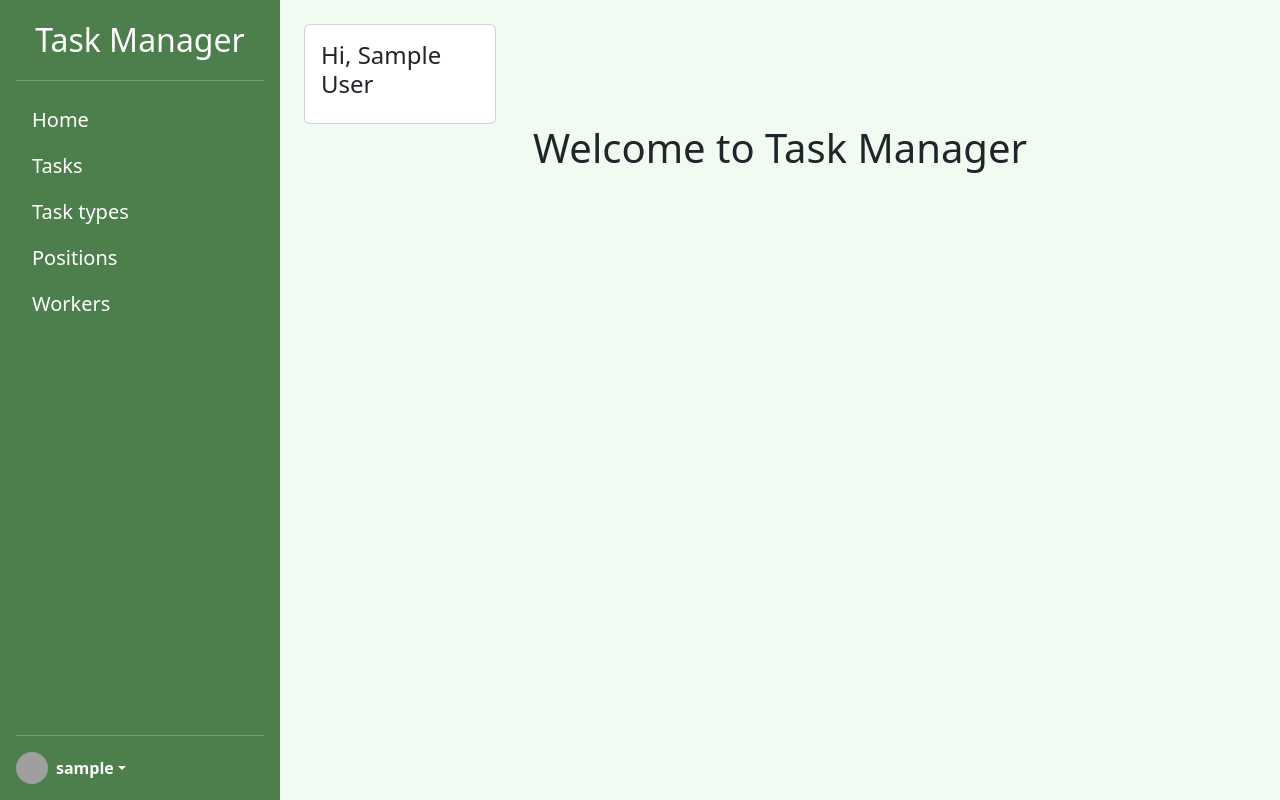
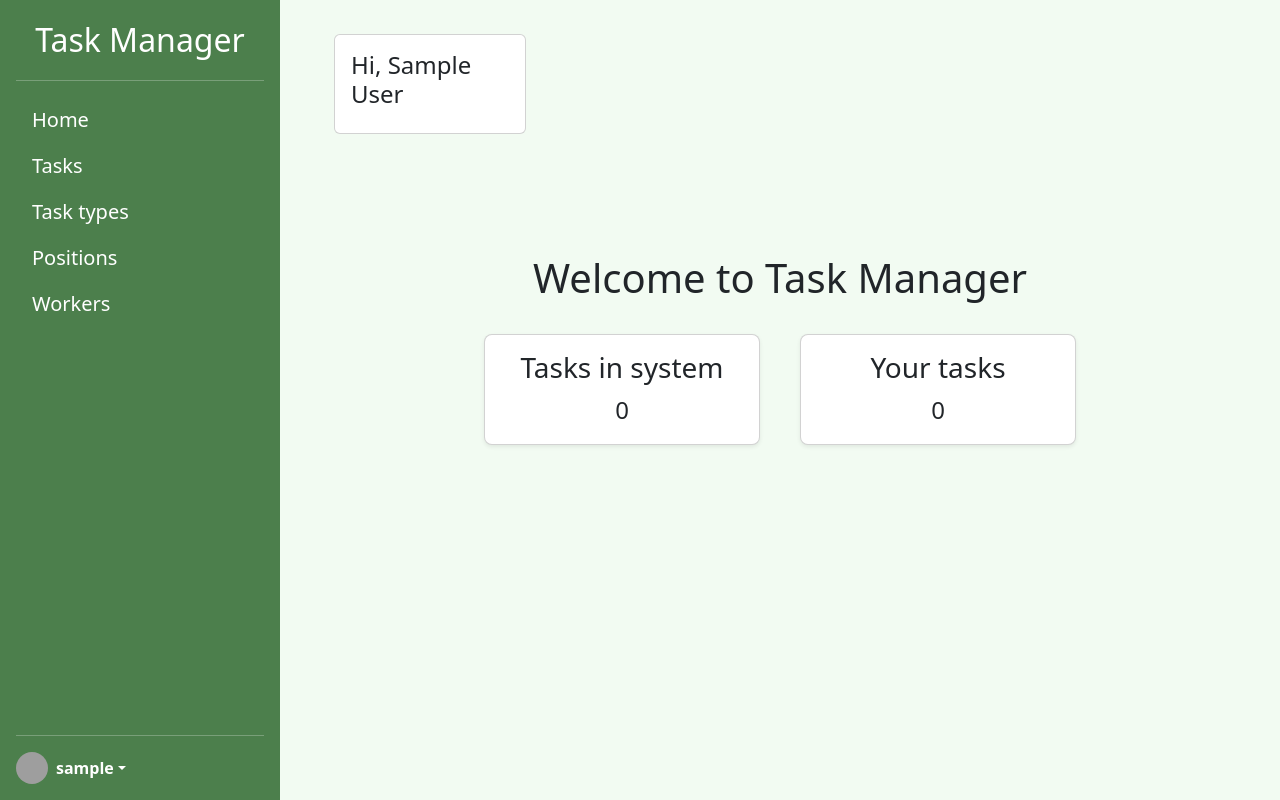
Before and after one commit to rinotokun/task-manager, a Django app: page / in a window 1280 px wide. Run offline with Django 5.2, Linux system fonts and the light colour scheme; the visitor is signed in with stand-in values (Sample User, id 1); data that the repository does not hold is empty; grey boxes are pictures that could not be loaded.

Commit message:
Show task counters on the index page
The index view now passes the total number of tasks in the system and the number of tasks assigned to the current user, displayed as two cards on the page.

```diff
--- a/task_manager/views.py
+++ b/task_manager/views.py
@@ -1,5 +1,17 @@
 from django.shortcuts import render
+
+from .models import Task
 
 
 def index(request):
-    return render(request, "task_manager/index.html")
+    num_user_tasks = request.user.tasks.count()
+    num_tasks = Task.objects.count()
+    context = {
+        "num_user_tasks": num_user_tasks,
+        "num_tasks": num_tasks,
+    }
+    return render(
+        request,
+        "task_manager/index.html",
+        context=context
+    )
--- a/templates/task_manager/index.html
+++ b/templates/task_manager/index.html
@@ -1,7 +1,7 @@
 {% extends "base.html" %}
 
 {% block content %}
-  <div class="card" style="width: 12rem;">
+  <div class="card" style="width: 12rem; margin: 10px 30px;">
     <div class="card-body">
       <h4>
         Hi,
@@ -13,7 +13,26 @@
       </h4>
     </div>
   </div>
-  <div class="text-center">
+  <div class="text-center" style="margin-top: 15vh;">
     <h1>Welcome to Task Manager</h1>
   </div>
+  <br>
+  <div class="d-flex justify-content-center gap-3 row row-cols-1 row-cols-md-2 mb-2 text-center">
+    <div class="col" style="width: 300px;">
+      <div class="card mx-auto card mb-4 rounded-3 shadow-sm">
+        <div class="card-body">
+          <h3>Tasks in system</h3>
+          <span class="fs-4">{{ num_tasks }}</span>
+        </div>
+      </div>
+    </div>
+    <div class="col" style="width: 300px;">
+      <div class="card mb-4 rounded-3 shadow-sm">
+        <div class="card-body">
+          <h3>Your tasks</h3>
+          <span class="fs-4">{{ num_user_tasks }}</span>
+        </div>
+      </div>
+    </div>
+  </div>
 {% endblock %}
```
